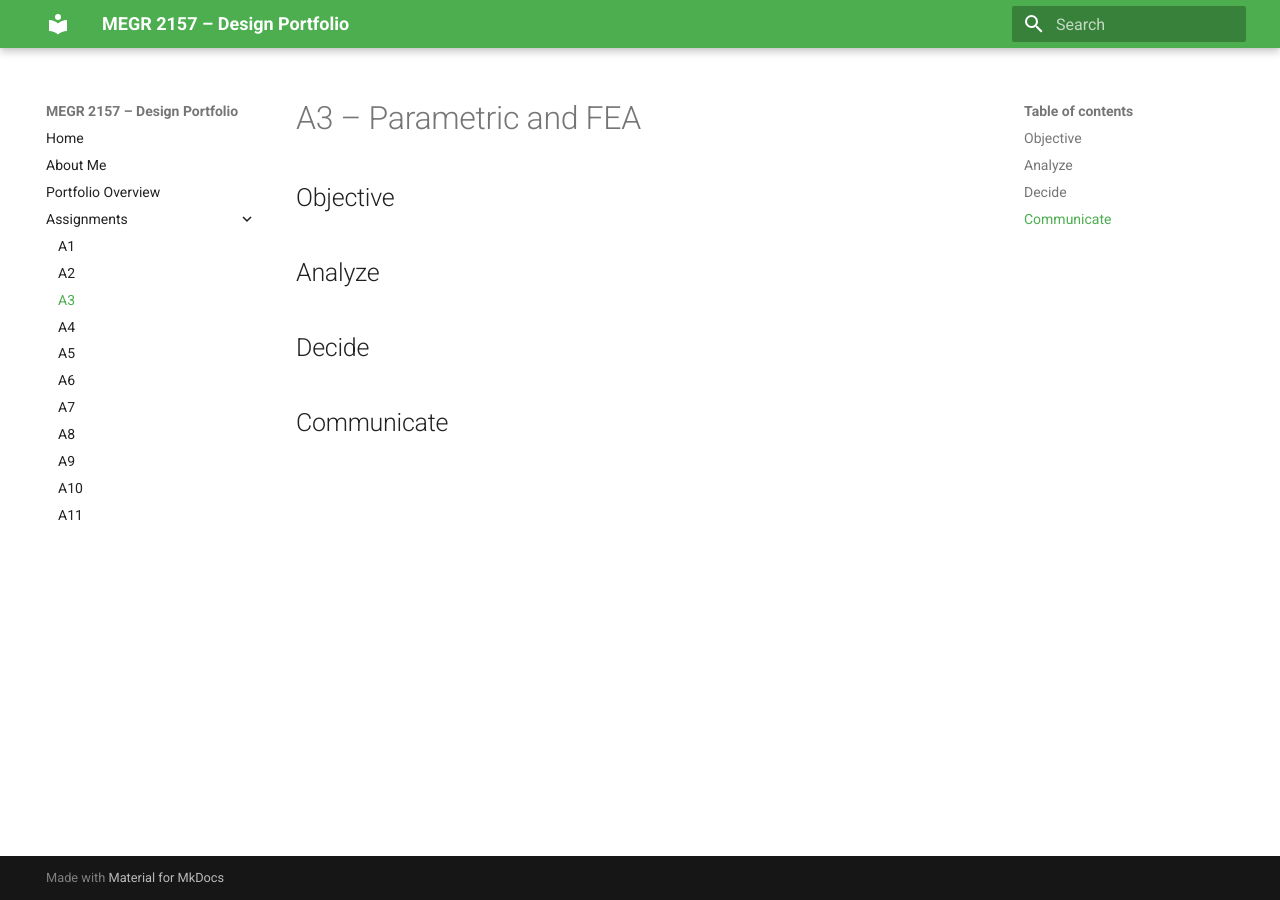
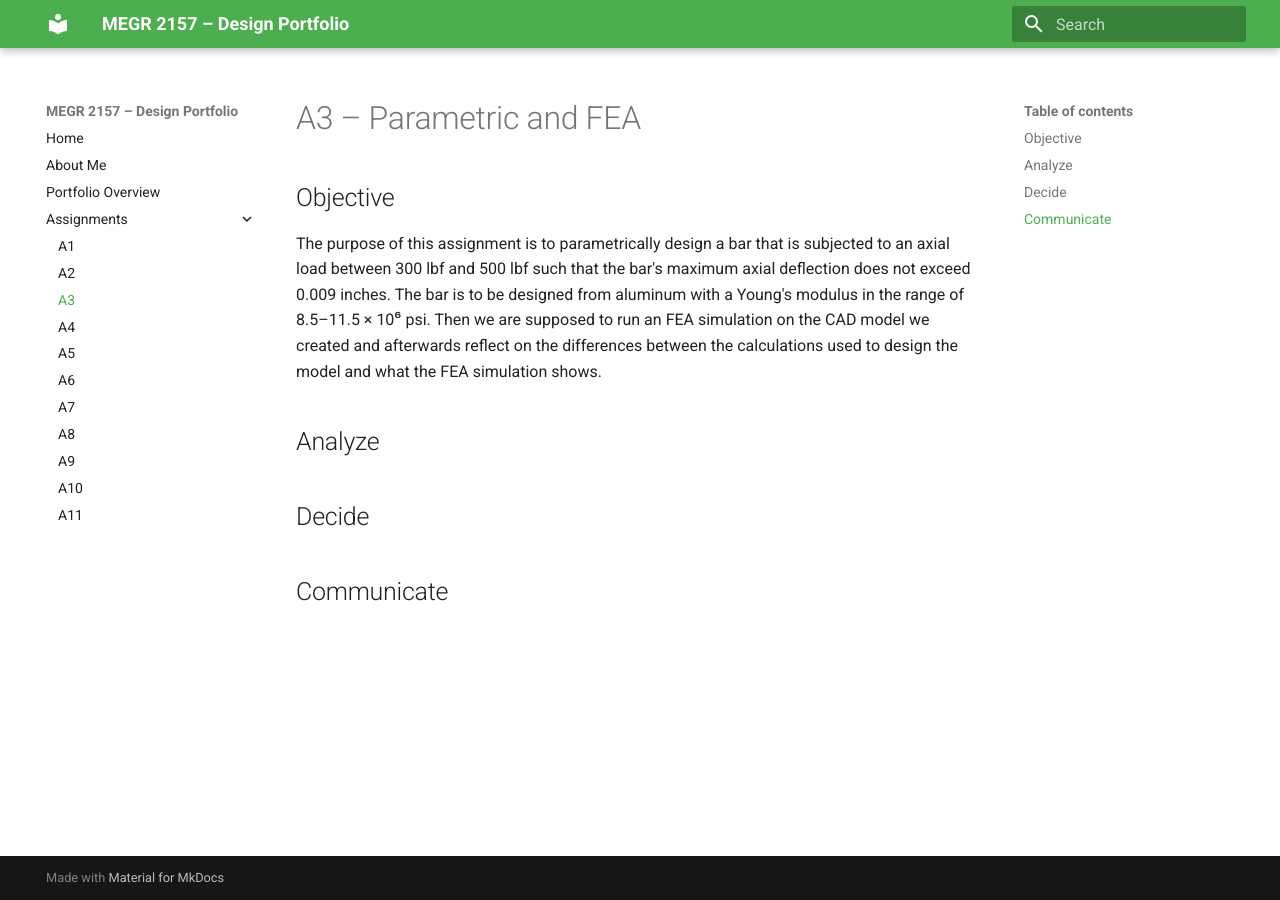
Before and after one commit to SanjayKashyap24/design-projects-portfolio, an MkDocs documentation site: the page built from docs/assignments/A03/index.md, in a window 1280 px wide. Built offline with MkDocs 1.6.1 and Material for MkDocs 9.7.7, drawn with Linux system fonts in a browser that asks for light colours.

Commit message:
Update assignment objective for A3
Added objective details for the assignment, including parameters for design and FEA simulation.

```diff
--- a/docs/assignments/A03/index.md
+++ b/docs/assignments/A03/index.md
@@ -1,7 +1,7 @@
 # A3 – Parametric and FEA
 
 ## Objective
-
+The purpose of this assignment is to parametrically design a bar that is subjected to an axial load between 300 lbf and 500 lbf such that the bar's maximum axial deflection does not exceed 0.009 inches. The bar is to be designed from aluminum with a Young's modulus in the range of 8.5–11.5 × 10⁶ psi. Then we are supposed to run an FEA simulation on the CAD model we created and afterwards reflect on the differences between the calculations used to design the model and what the FEA simulation shows.
 
 ## Analyze
 
```
